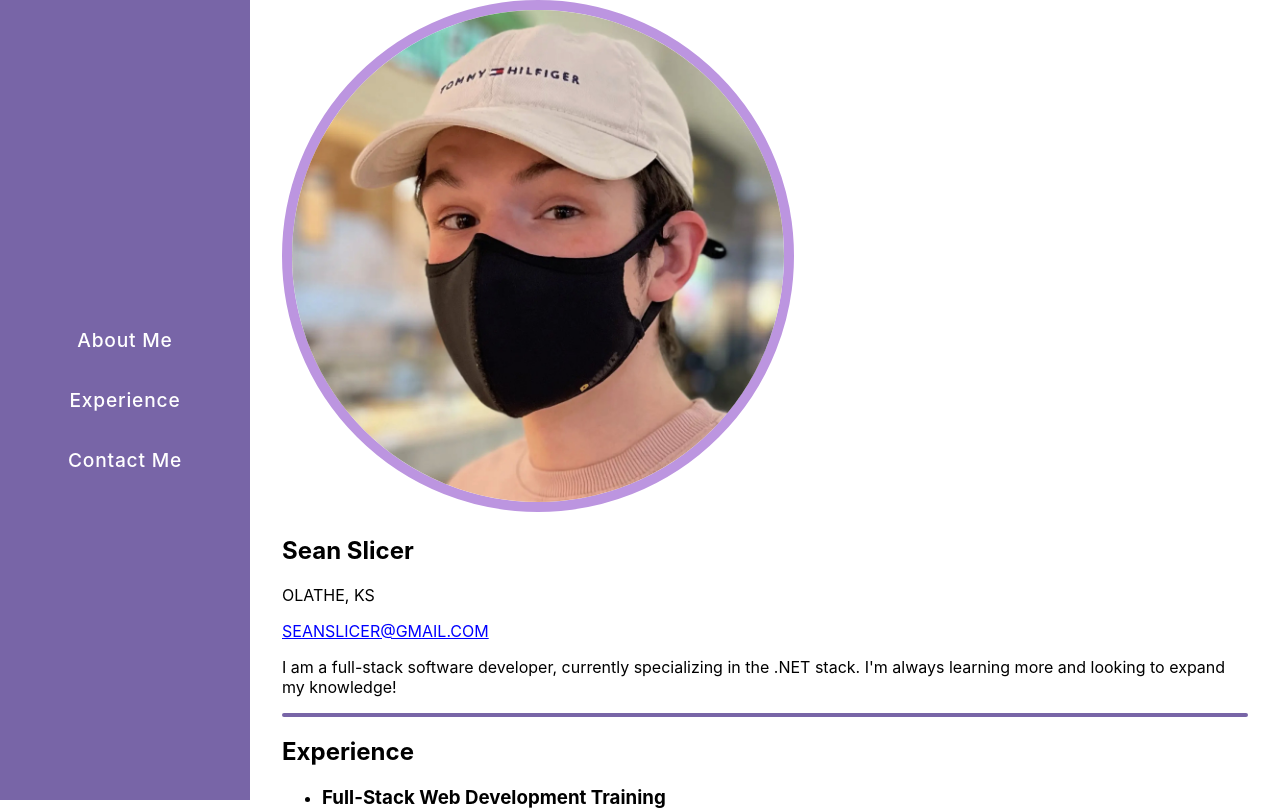
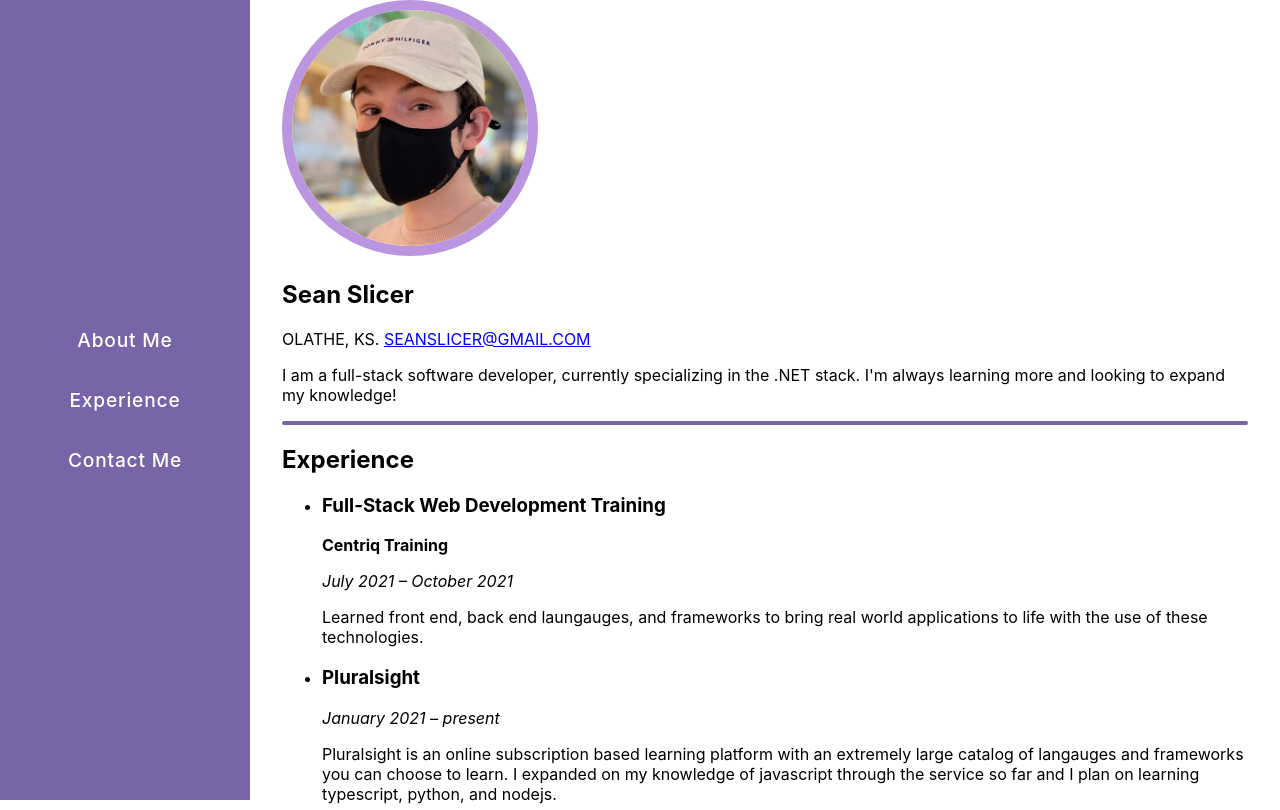
Before and after one commit to SeanSlicer/Personal_Site_React, a Next.js app: page / in a window 1280 px wide. Shown: the top 810 px of the page. Built offline with nearby package versions, Linux system fonts and the light colour scheme.

Commit message:
commit12/29/21

```diff
--- a/src/pages/index.js
+++ b/src/pages/index.js
@@ -23,13 +23,13 @@ export default function Home() {
               className={styles.portrait}
               src={portraitPhoto}
               alt="Portrait of Sean"
-              width={512}
-              height={512}
+              width={256}
+              height={256}
             />
-            <h1>Sean Slicer</h1>
           </header>
-          <p>OLATHE, KS</p>
+          <h1>Sean Slicer</h1>
           <p>
+            OLATHE, KS.{" "}
             <a href="mailto:seanslicer@gmail.com">SEANSLICER@GMAIL.COM</a>
           </p>
           <p>
@@ -88,7 +88,13 @@ export default function Home() {
         <hr />
         <section id="Contact">
           <h2>Contact Me</h2>
-          <form>
+          <form
+            name="contactform"
+            method="POST"
+            data-netlify="true"
+            action="/index"
+            netlify-honeypot="bot-field"
+          >
             <label htmlFor="name">Name</label>
             <input type="text" name="name" id="name" />
 
@@ -103,6 +109,7 @@ export default function Home() {
               rows="10"
               placeholder="I'd like to get in touch about..."
             />
+            <div data-netlify-recaptcha="true"></div>
 
             <button type="submit">Send</button>
           </form>
--- a/src/styles/globals.css
+++ b/src/styles/globals.css
@@ -1,5 +1,6 @@
 html,
 body {
+  scroll-behavior: smooth;
   padding: 0;
   margin: 0;
   font-family: -apple-system, BlinkMacSystemFont, Segoe UI, Roboto, Oxygen,
```
Also changed, not shown: src/styles/Home.module.css (line endings or trailing spaces).
